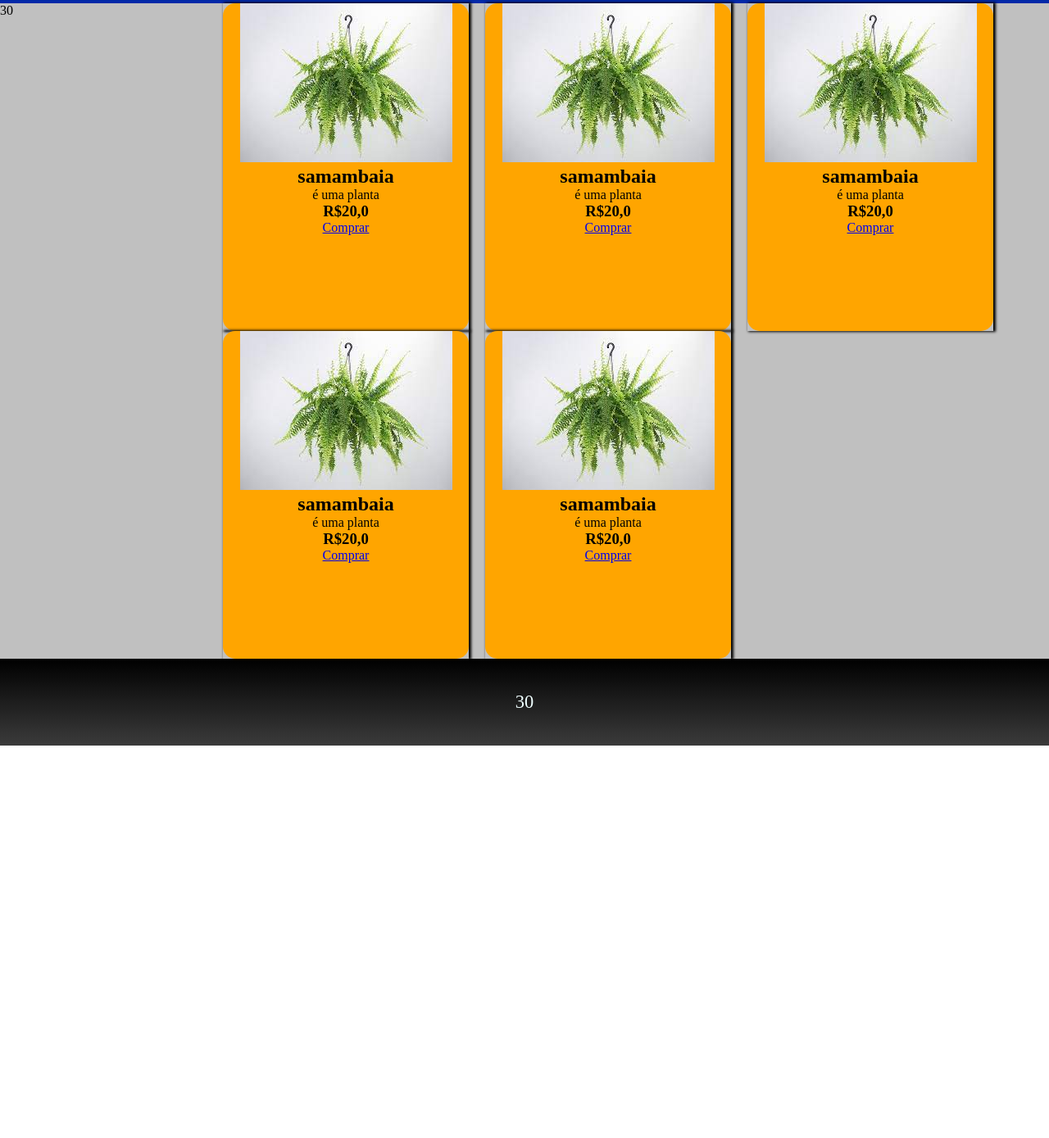
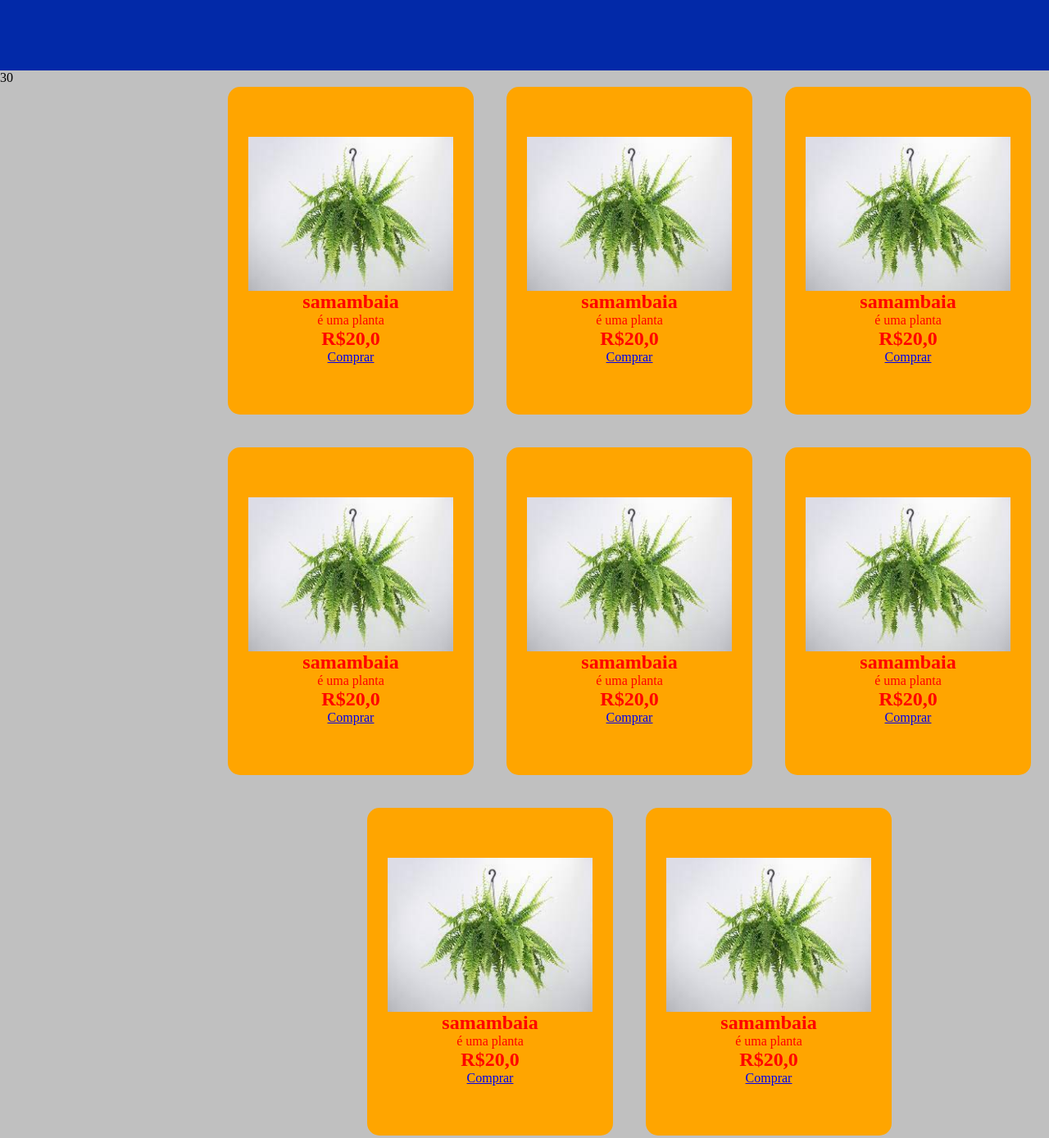
Before and after one commit to eduardocheslackidurante/primeira-loja, a plain HTML site: page index.html in a window 1280 px wide. Shown: the part 114-1503 px from the top of the page at 82% size. Before the commit the page ends 1024 px from the top, so only its background shows below. Drawn offline with Linux system fonts and the light colour scheme.

Commit message:
Add files via upload

```diff
--- a/index.html
+++ b/index.html
@@ -1,9 +1,12 @@
 <!DOCTYPE html>
-<html lang="pt-br">
+<html lang="en">
+<head>
+    <meta charset="UTF-8">
+    <meta name="viewport" content="width=device-width, initial-scale=1.0">
+    <title>Document</title>
     <link rel="stylesheet" href="style.css">
-     <head>
-        <title>minha loja</title>
-        <meta charset="UTF-8">
+</head>
+ </html>
      </head>
     <body>
 
@@ -14,44 +17,91 @@
             30
         </aside>
         <main class="camisa">
+
             <section class="caixa_mae">
-            <section class="elemtomae">
-                <div class="caixa"><div class="card">
+
+                <!-- inicio card -->
+                <div class="card">
                     <img src="imagens/sa.jpeg">
                     <h2> samambaia</h2>
                     <p> é uma planta</p>
                     <h1> R$20,0</h1>
                     <a href="samambaia.html">Comprar</a>
-                </div></div>
-                <div class="caixa"><div class="card">
+                </div>
+                <!-- fim card -->
+
+                <!-- inicio card -->
+                <div class="card">
                     <img src="imagens/sa.jpeg">
                     <h2> samambaia</h2>
                     <p> é uma planta</p>
                     <h1> R$20,0</h1>
                     <a href="samambaia.html">Comprar</a>
-                </div></div>
-                <div class="caixa"><div class="card">
+                </div>
+                <!-- fim card -->
+
+                <!-- inicio card -->
+                <div class="card">
                     <img src="imagens/sa.jpeg">
                     <h2> samambaia</h2>
                     <p> é uma planta</p>
                     <h1> R$20,0</h1>
                     <a href="samambaia.html">Comprar</a>
-                </div></div>
-                <div class="caixa"><div class="card">
+                </div>
+                <!-- fim card -->
+
+                <!-- inicio card -->
+                <div class="card">
                     <img src="imagens/sa.jpeg">
                     <h2> samambaia</h2>
                     <p> é uma planta</p>
                     <h1> R$20,0</h1>
                     <a href="samambaia.html">Comprar</a>
-                </div></div>
-                <div class="caixa"><div class="card">
+                </div>
+                <!-- fim card -->
+
+                <!-- inicio card -->
+                <div class="card">
                     <img src="imagens/sa.jpeg">
                     <h2> samambaia</h2>
                     <p> é uma planta</p>
                     <h1> R$20,0</h1>
                     <a href="samambaia.html">Comprar</a>
-                </div></div>
+                </div>
+                <!-- fim card -->
+
+                <!-- inicio card -->
+                <div class="card">
+                    <img src="imagens/sa.jpeg">
+                    <h2> samambaia</h2>
+                    <p> é uma planta</p>
+                    <h1> R$20,0</h1>
+                    <a href="samambaia.html">Comprar</a>
+                </div>
+                <!-- fim card -->
+
+                <!-- inicio card -->
+                <div class="card">
+                    <img src="imagens/sa.jpeg">
+                    <h2> samambaia</h2>
+                    <p> é uma planta</p>
+                    <h1> R$20,0</h1>
+                    <a href="samambaia.html">Comprar</a>
+                </div>
+                <!-- fim card -->
+
+                <!-- inicio card -->
+                <div class="card">
+                    <img src="imagens/sa.jpeg">
+                    <h2> samambaia</h2>
+                    <p> é uma planta</p>
+                    <h1> R$20,0</h1>
+                    <a href="samambaia.html">Comprar</a>
+                </div>
+                <!-- fim card -->
+
             </section>
+
         </main>
         <footer class="sapato">
             30
--- a/style.css
+++ b/style.css
@@ -8,31 +8,36 @@ body{
     "secu prin prin"
     "roda roda roda";
     grid-template-columns: 1fr 2fr 2fr;
-    /*grid-template-rows: 200px 600px 100px;*/
+    grid-template-rows: 200px auto 100px;
 }
-
 
 .chapeu{
     grid-area: cabe;
     background-color: rgb(2, 41, 168);
+    text-align: center;
     padding: 50px ;
+    font-size: 1.4rem;
+    text-transform: capitalize;
 }
+
 aside{
     grid-area: secu;
     background-color: rgb(192, 192, 192);
 }
+
 .camisa{
     grid-area: prin;
     background-color: rgb(192, 192, 192);
 }
+
 .sapato{
     grid-area: roda;
     background-color: rgb(0, 0, 0);
     text-align: center;
     padding: 40px 80px;
     font-size: 1.4rem;
-    background-image: linear-gradient(#000, #3b3b3b);
-    color: azure;
+    background-color: rgb(44, 44, 44);
+    color: rgb(104, 104, 104);
     text-transform: capitalize;
 }
 
@@ -49,37 +54,32 @@ aside{
 
 }
 
-.elementomae{
-    height: 300px;
-    justify-content: space-between;
-    border: 2px blue solid;
-    display: flex;
-    flex-direction: row;
-    flex-wrap: wrap;
-    align-items: center;
-}
-
-.caixa{
-    box-shadow: 2px 0px 3px 1px black;
-    width: auto;
-    height: auto;
-    border-radius: 0px 0 0px 0;
-    display: inline-flex;
-    margin-left: 16px;
-}
-
 .caixa_mae{
     display: flex;
     flex-wrap: wrap;
     justify-content: center;
+    align-items: center;
+    border: 20px;
 }
 
 .card {
+    margin: 20px;
     border-radius: 15px;
     background-color: orange;
-    text-align: center;
     justify-content: center;
     align-items: center;
     width: 300px;
     height: 400px;
+    display: flex;
+    flex-direction: column;
+    color: rgb(255, 0, 0);
+    transition: 1s;
 }
+
+.card :hover{
+    background-color: rgb(255, 255, 255);
+    color:rgb(0, 0, 0)
+}
+.card img{
+    width: 250px;
+}
```
